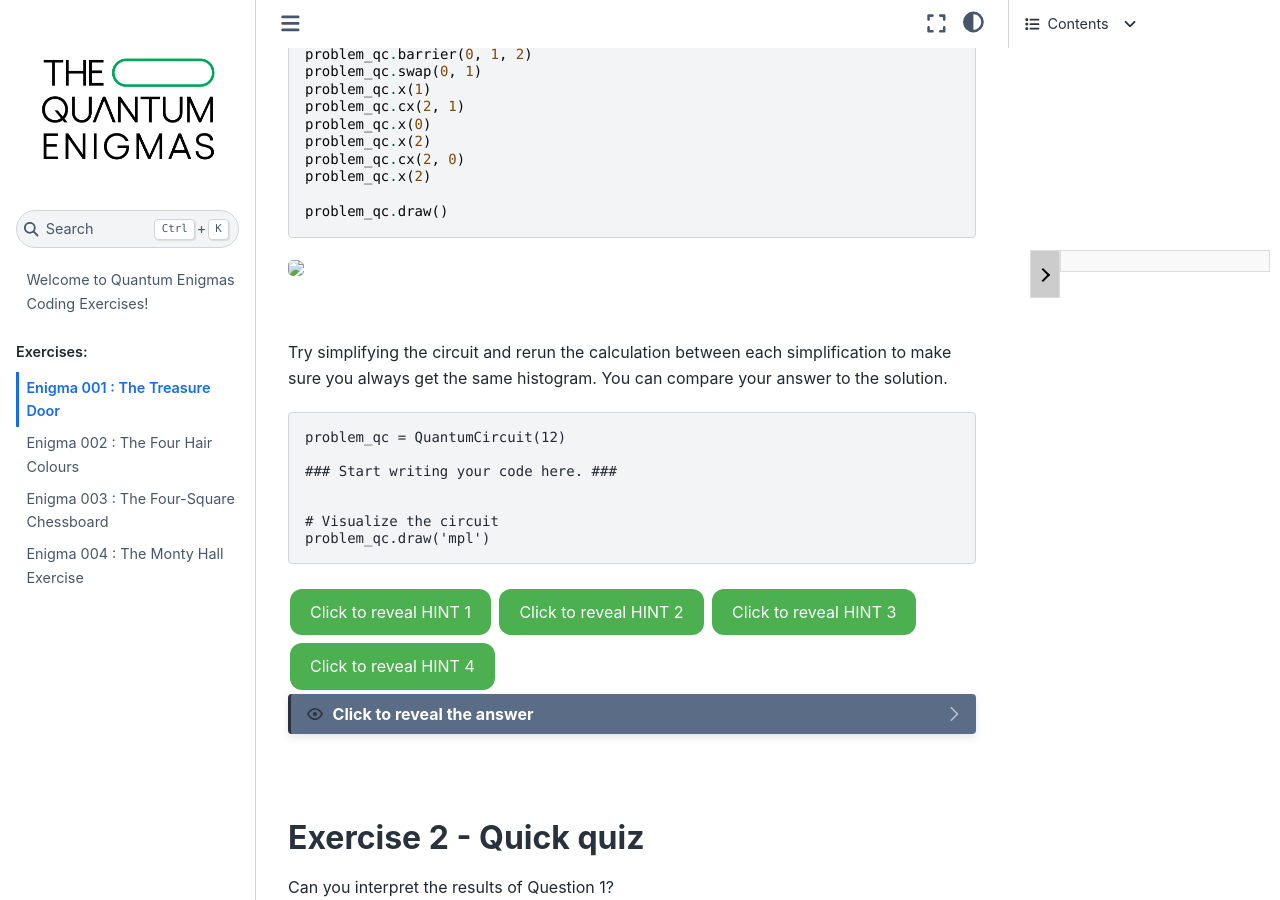
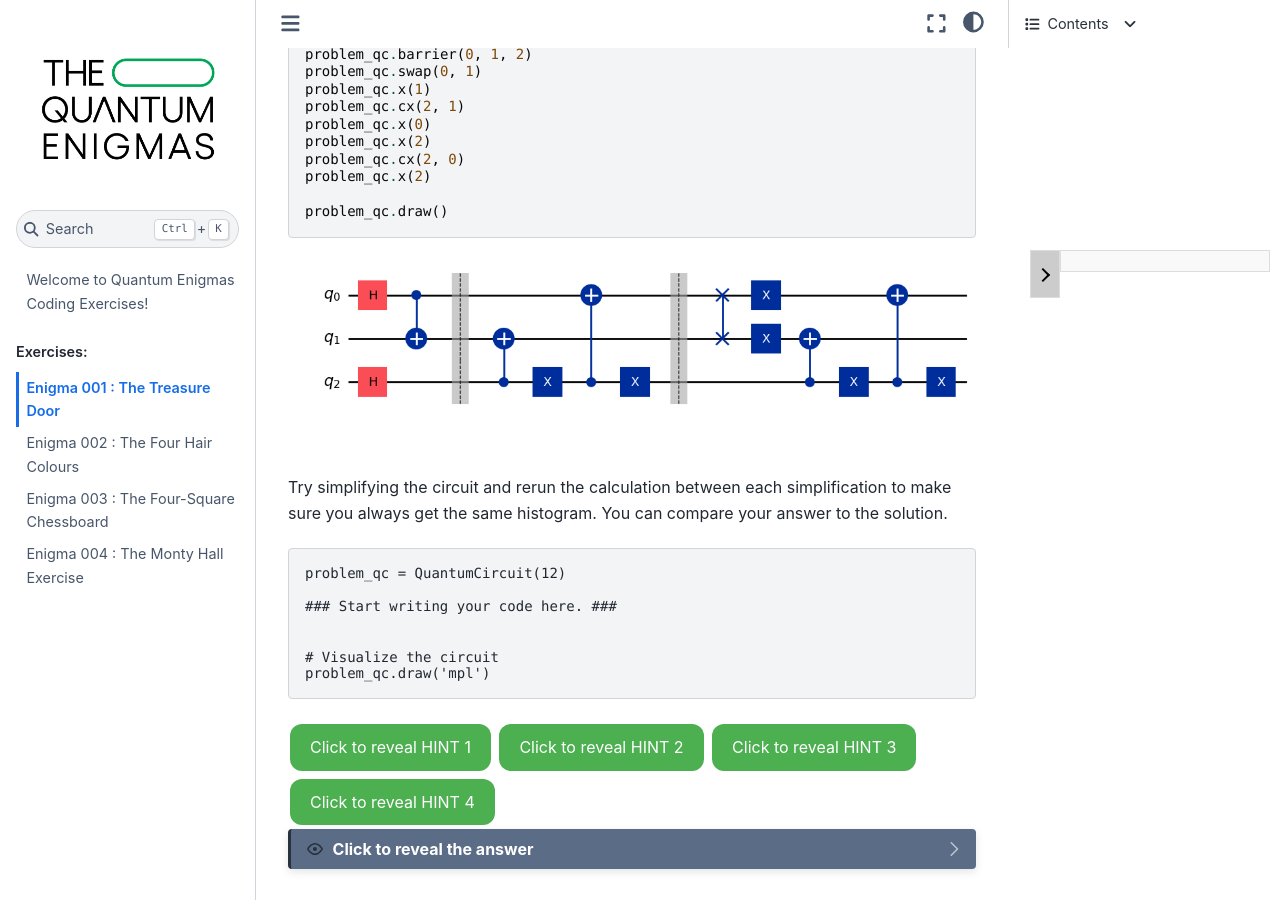
Before and after one commit to algolab-quantique/quantum-enigmas, a Sphinx documentation site: the page built from documentation/source/enigmas/enigma1.rst, in a window 1280 px wide and 900 px high, scrolled down 1522 px. Built offline with Sphinx 7.4.7 and the Sphinx Book theme 1.1.4, drawn with Linux system fonts in a browser that asks for light colours; comment, search, counter and statistics services are not loaded.

Commit message:
Quick Enigma 1 image bugfix

```diff
--- a/documentation/source/enigmas/enigma1.rst
+++ b/documentation/source/enigmas/enigma1.rst
@@ -320,9 +320,9 @@ Try simplifying the circuit and rerun the calculation between each simplificatio
 
     .. raw:: html
 
-        <img class="zoomable" src="../_images/E2_P1-2.png" style="width:100%;cursor:pointer;">
+        <img class="zoomable" src="../_images/E1_P2.png" style="width:100%;cursor:pointer;">
 
-.. image:: ../images/E2_P2.png
+.. image:: ../images/E1_P2.png
     :width: 0.1%
     :height: 0.001px
     :scale: 1%
@@ -472,7 +472,7 @@ Can you interpret the results of Question 1?
         };
     </script>
 
-.. image:: ../images/E2_P1-1.png
+.. image:: ../images/E1_P1-1.png
     :width: 0%
     :height: 0px
     :scale: 0%
@@ -617,7 +617,7 @@ Launching algorithms on modern quantum computers does not always lead to 100% su
         };
     </script>
 
-.. image:: ../images/E2_P1-1.png
+.. image:: ../images/E1_P1-1.png
     :width: 0%
     :height: 0px
     :scale: 0%
```
